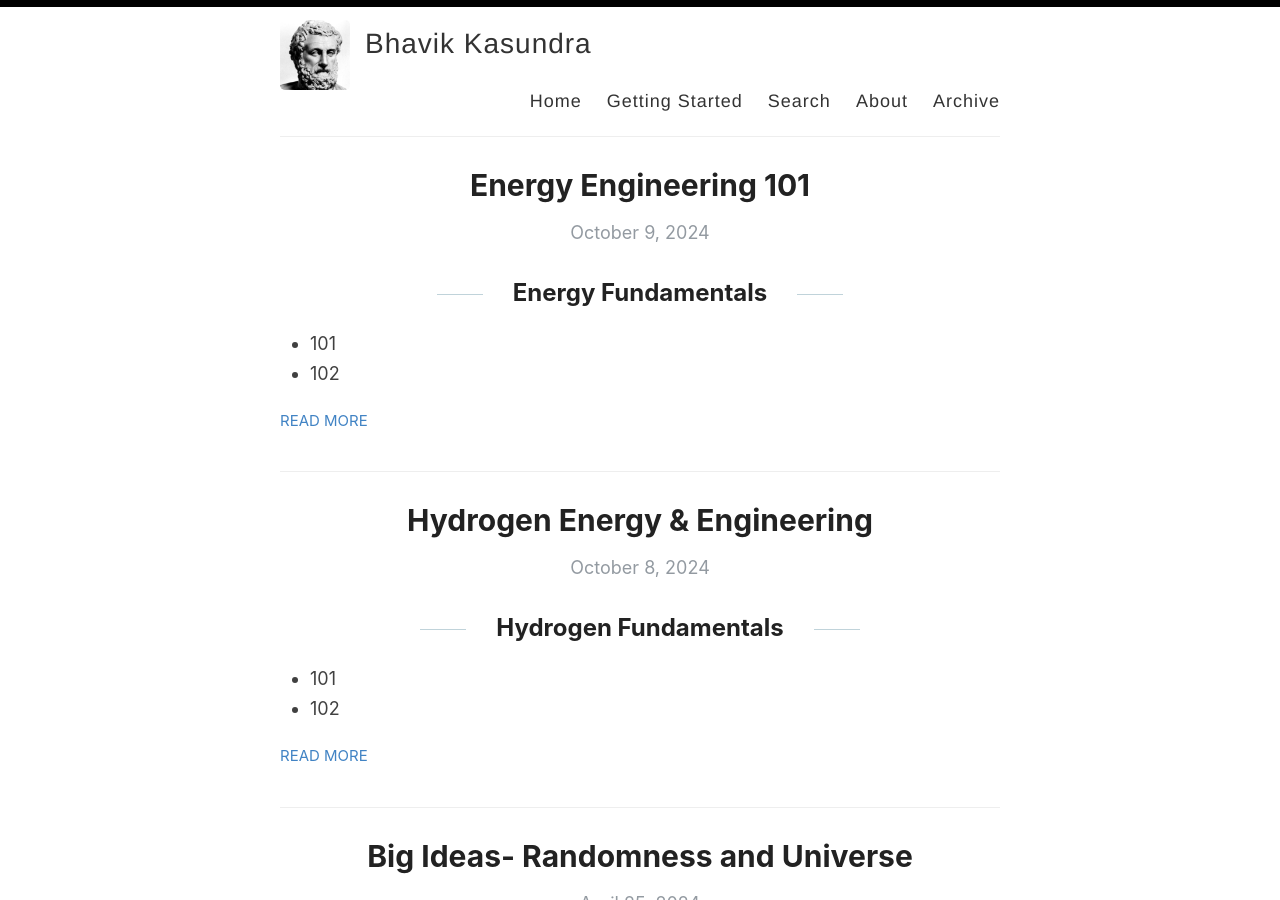
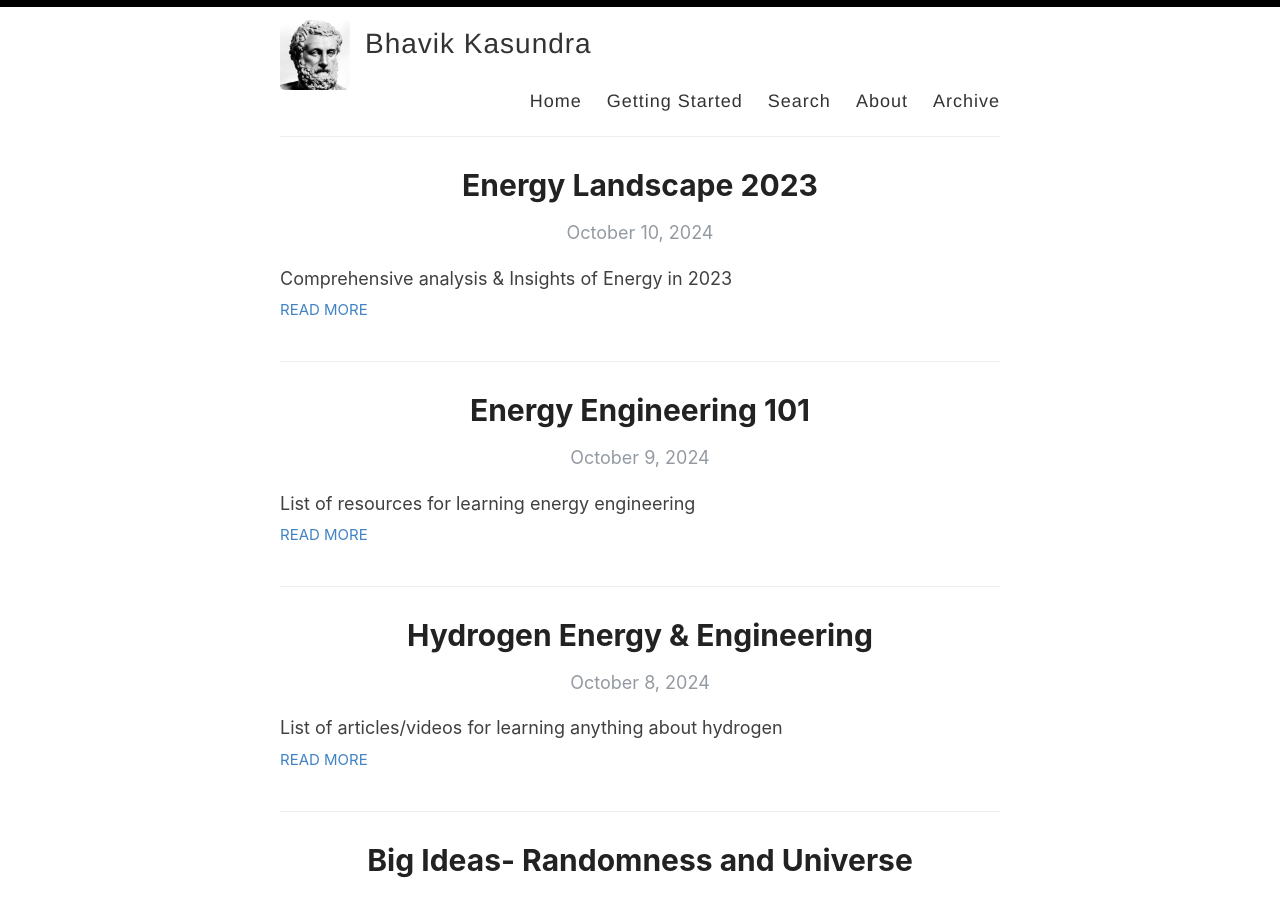
Before and after one commit to bhavikmk/bhavikmk.github.io, a Jekyll site: the page built from index.html, in a window 1280 px wide and 900 px high. Built offline with Jekyll 4.4.1, drawn with Linux system fonts in a browser that asks for light colours; the list of posts is cut into pages by our own code; part of the change alters nothing that is shown; some of the changed text lies outside the part shown.

Commit message:
Add data

```diff
--- a/_posts/2024-10-08-hydrogenseries.md
+++ b/_posts/2024-10-08-hydrogenseries.md
@@ -2,7 +2,7 @@
 layout: post
 title: Hydrogen Energy & Engineering
 categories: [energy]
-excerpt:
+excerpt: List of articles/videos for learning anything about hydrogen
 ---
 
 
@@ -22,3 +22,7 @@ excerpt:
 - 303
 - 304
 - 305
+
+### Latest trends & Policies
+- 401
+- 402
--- a/_posts/2024-10-09-Energyengineering.md
+++ b/_posts/2024-10-09-Energyengineering.md
@@ -2,7 +2,7 @@
 layout: post
 title: Energy Engineering 101
 categories: [energy]
-excerpt:
+excerpt: List of resources for learning energy engineering
 ---
 
 
--- /dev/null
+++ b/_posts/2024-10-10-Energylandscape.md
@@ -0,0 +1,40 @@
+---
+layout: post
+title: Energy Landscape 2023
+categories: [energy]
+excerpt: Comprehensive analysis & Insights of Energy in 2023
+---
+
+### Energy consumption (2023)
+
+| Region | Energy (EJ) | Growth |
+| --- | ---- | ---|
+| World | 620 | 2% |
+| India | 39.02 | 7.3%|
+| China | 170.74 | 6.5% |
+| US | 94.28 | -1.2% |
+| Europe | 77.85 |-2.2% |
+
+> Note: Energy is stated in EJ (Exa joules = 10^18 Joules)
+
+
+### Worldwide Energy (Fuel wise consumption) (2023)
+- Oil : 196 EJ
+- Coal : 164 EJ
+- Natural Gas : 144 EJ
+- **Renewables : 51 EJ**
+- Hydroelectric : 40 EJ
+- Nuclear : 25 EJ
+
+|Region | Oil | NG | Coal | Nuclear | Hydro | Renewables | Total |
+| --- | --- | -- | -- | -- | -- | -- | --|
+| World | 196.43 |144.37|164.03| 24.57|39.65 | 50.58 |619.63 |
+| India | 10.57| 2.25|21.98|0.43|1.39|2.38|39.02|
+| China | 32.73 |14.57 |91.94|3.90|11.46|16.13|170.74|
+| US | 35.86 |31.91|8.20|7.32|2.21|8.78|94.28|
+| Europe | 28.33|16.68|8.39|6.60|5.97|11.86|77.85|
+
+
+## Regional overview
+
+## KPIs of Energy consumption, trade
```
